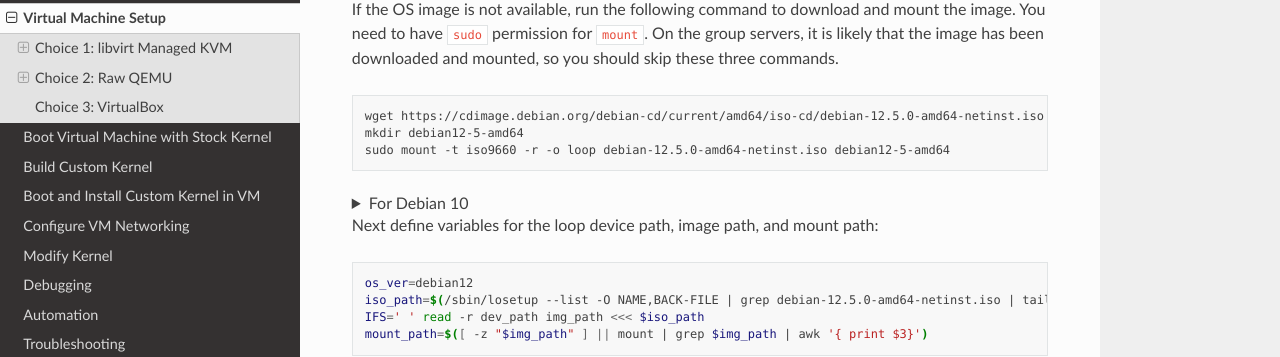
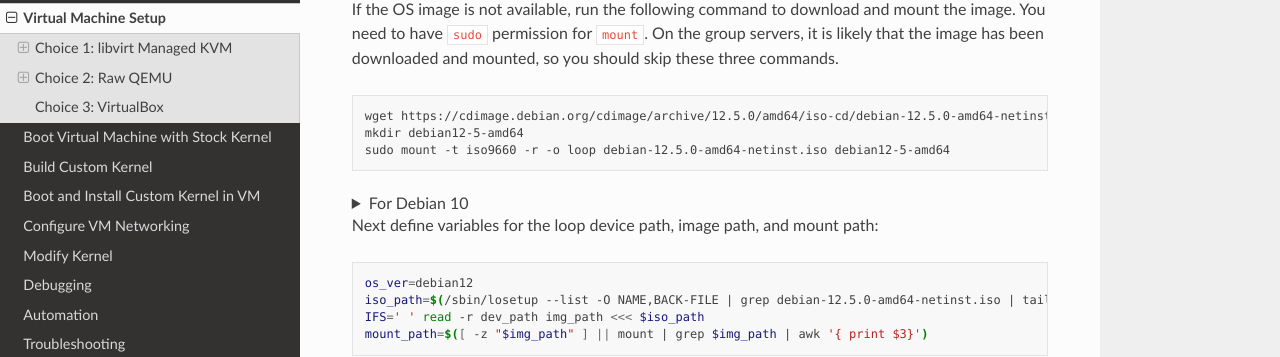
Before and after one commit to OrderLab/linux-dev-bootcamp, a Sphinx documentation site: the page built from wiki/source/Virtual-Machine-Setup.md, in a window 1280 px wide and 900 px high, scrolled down 955 px. Shown: the part 151-508 px from the top of the window. Built offline with Sphinx 7.4.7 and the Read the Docs theme 2.0.0, drawn with Linux system fonts in a browser that asks for light colours; some of the changed lines change nothing that is shown.

Commit message:
update debian image url

````diff
--- a/wiki/source/Virtual-Machine-Setup.md
+++ b/wiki/source/Virtual-Machine-Setup.md
@@ -51,7 +51,7 @@ servers, it is likely that the image has been downloaded and mounted, so you
 should skip these three commands.
 
 ```bash
-wget https://cdimage.debian.org/debian-cd/current/amd64/iso-cd/debian-12.5.0-amd64-netinst.iso
+wget https://cdimage.debian.org/cdimage/archive/12.5.0/amd64/iso-cd/debian-12.5.0-amd64-netinst.iso
 mkdir debian12-5-amd64
 sudo mount -t iso9660 -r -o loop debian-12.5.0-amd64-netinst.iso debian12-5-amd64
 ```
````
